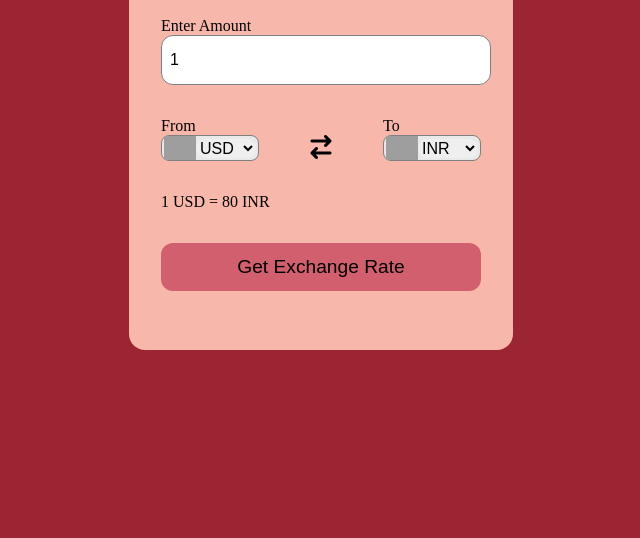
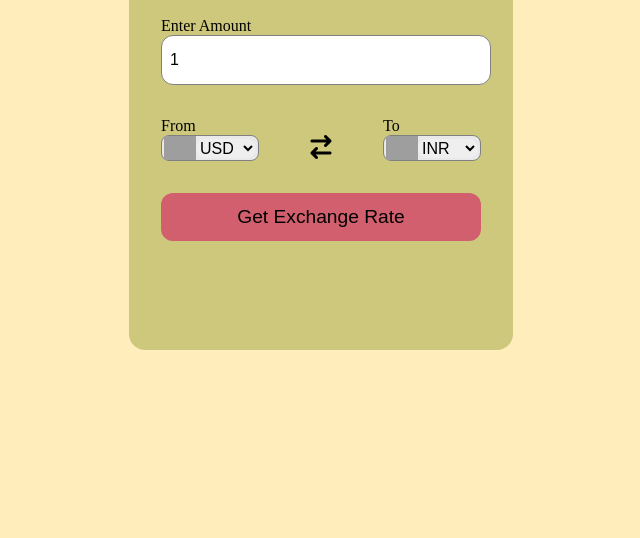
Before and after one commit to LokeshSharma2808/Currency-Converter, a plain HTML site: page index.html in a window 1280 px wide. Shown: the part 262-800 px from the top of the page, without its empty margins (319-959 px from the left). Drawn offline with Linux system fonts and the light colour scheme; no server answers; grey boxes are pictures that could not be loaded.

Commit message:
Color of the webpage were updated

```diff
--- a/index.html
+++ b/index.html
@@ -48,7 +48,7 @@
             </div>
           </div>
         </div>
-        <div class="msg">1 USD = 80 INR</div>
+        <div class="msg"></div>
         <button>Get Exchange Rate</button>
       </form>
     </div>
--- a/style.css
+++ b/style.css
@@ -8,11 +8,11 @@ body{
     justify-content: center;
     align-items: center;
     min-height: 100vh;
-    background-color:#9c2533;
+    background-color:#ffedbb;
 }
 
 .container{
-    background-color: #f7b7ab;
+    background-color: #cec87c;
     padding: 2rem;
     border-radius: 1rem;
     min-height: 45vh;
```
